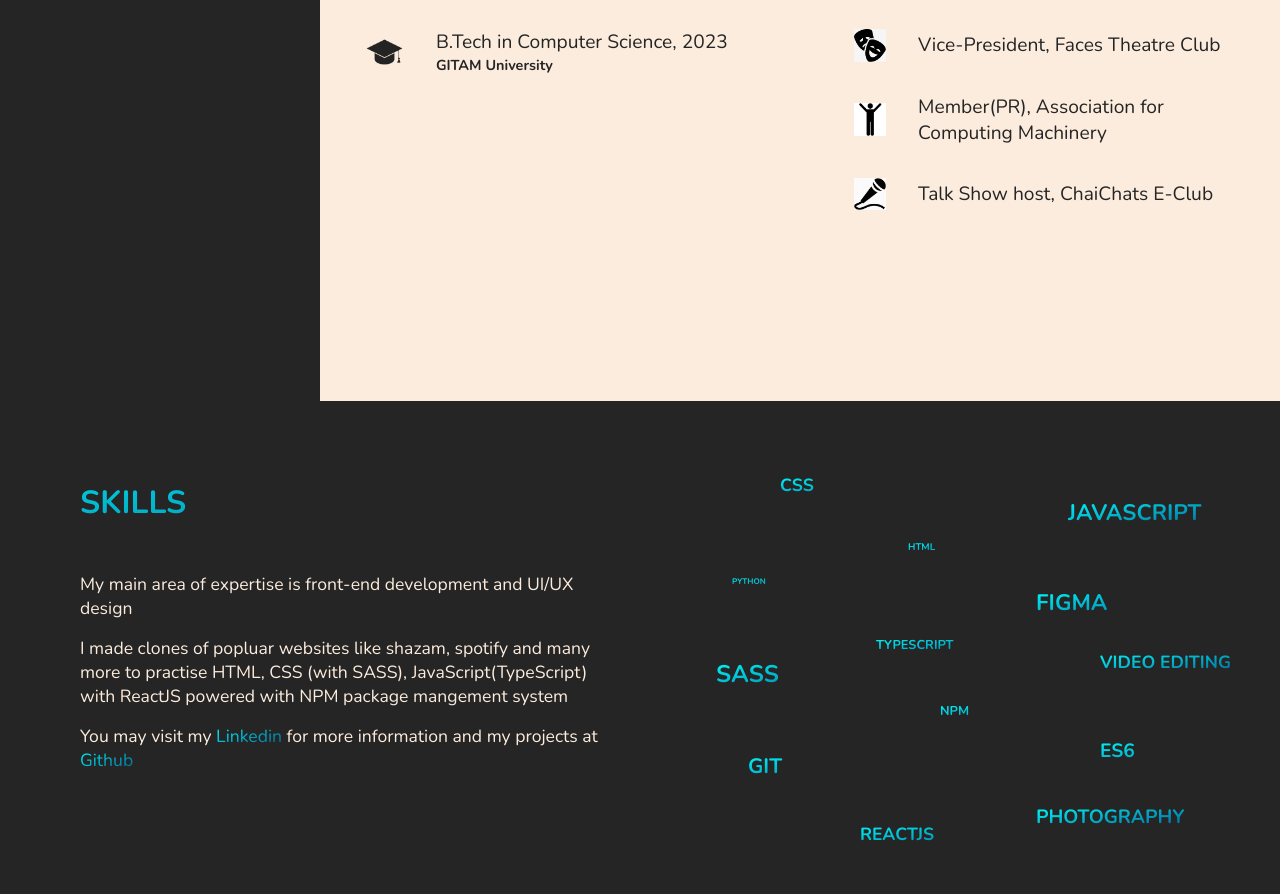
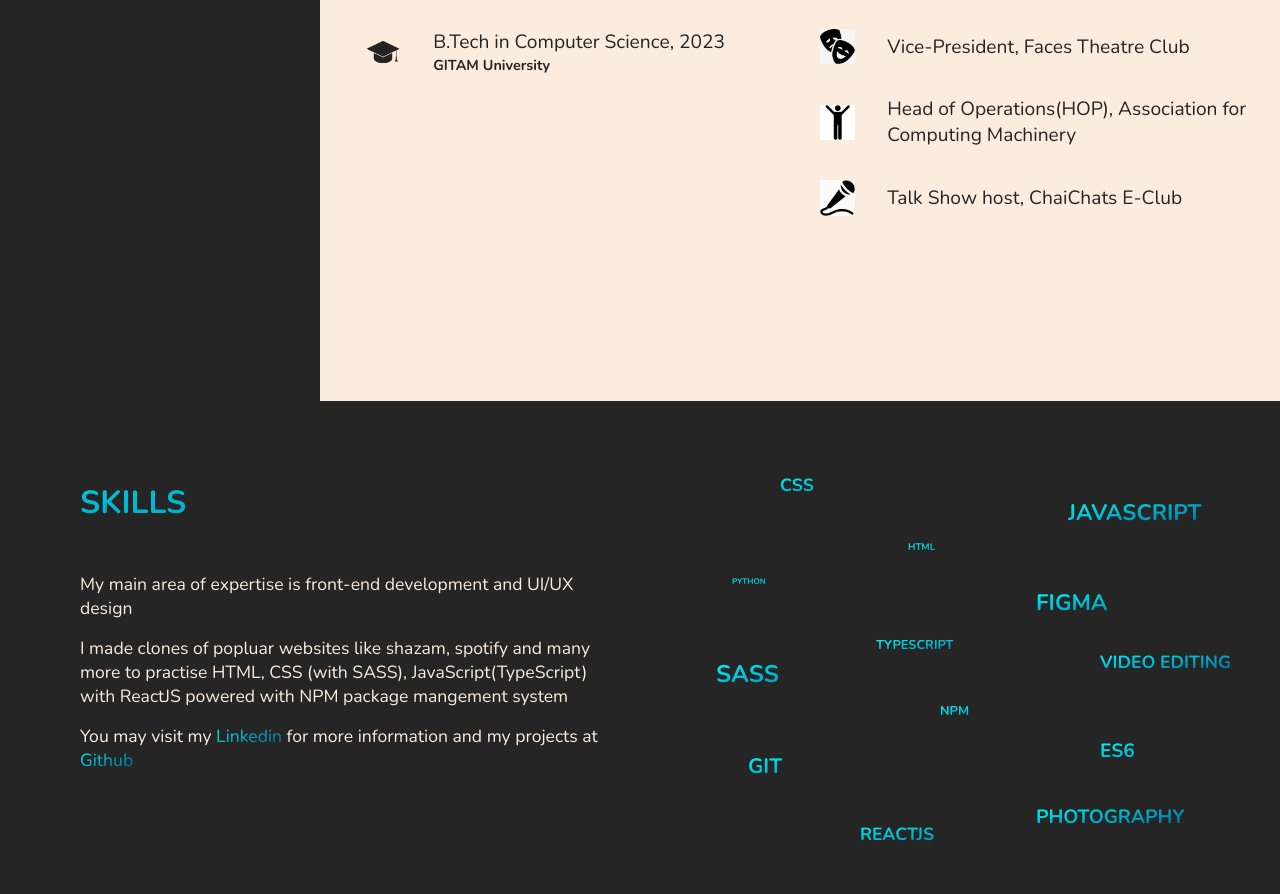
Before and after one commit to iamabhshk/Portfolioold, a website: page index.html in a window 1280 px wide. Shown: the part 1231-2125 px from the top of the page. Drawn offline with nearby package versions, Linux system fonts and the light colour scheme.

Commit message:
Role changed in second page

```diff
--- a/index.html
+++ b/index.html
@@ -180,7 +180,7 @@
                 <p
                   class="secondPage-main-activity-btech-infoArea-college-para1"
                 >
-                  Member(PR), Association for Computing Machinery
+                  Head of Operations(HOP), Association for Computing Machinery
                 </p>
               </div>
             </div>
```
